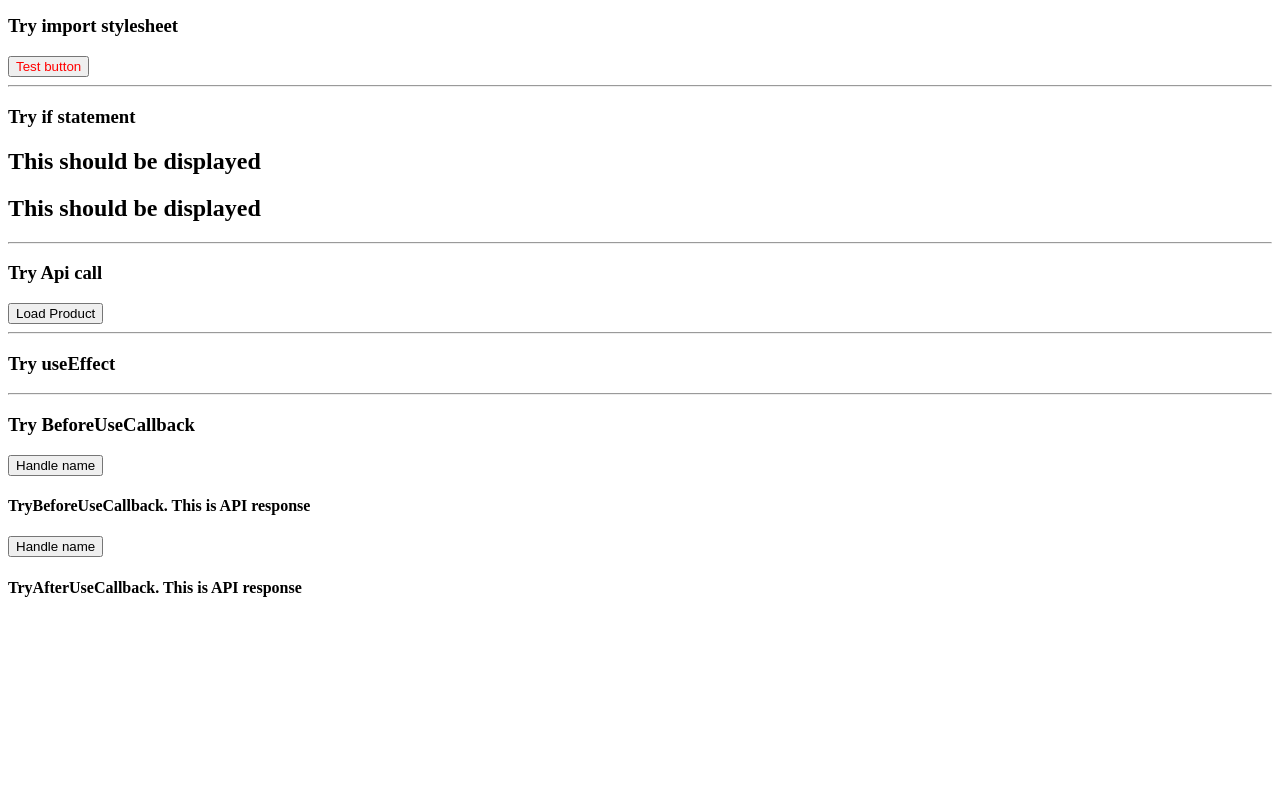
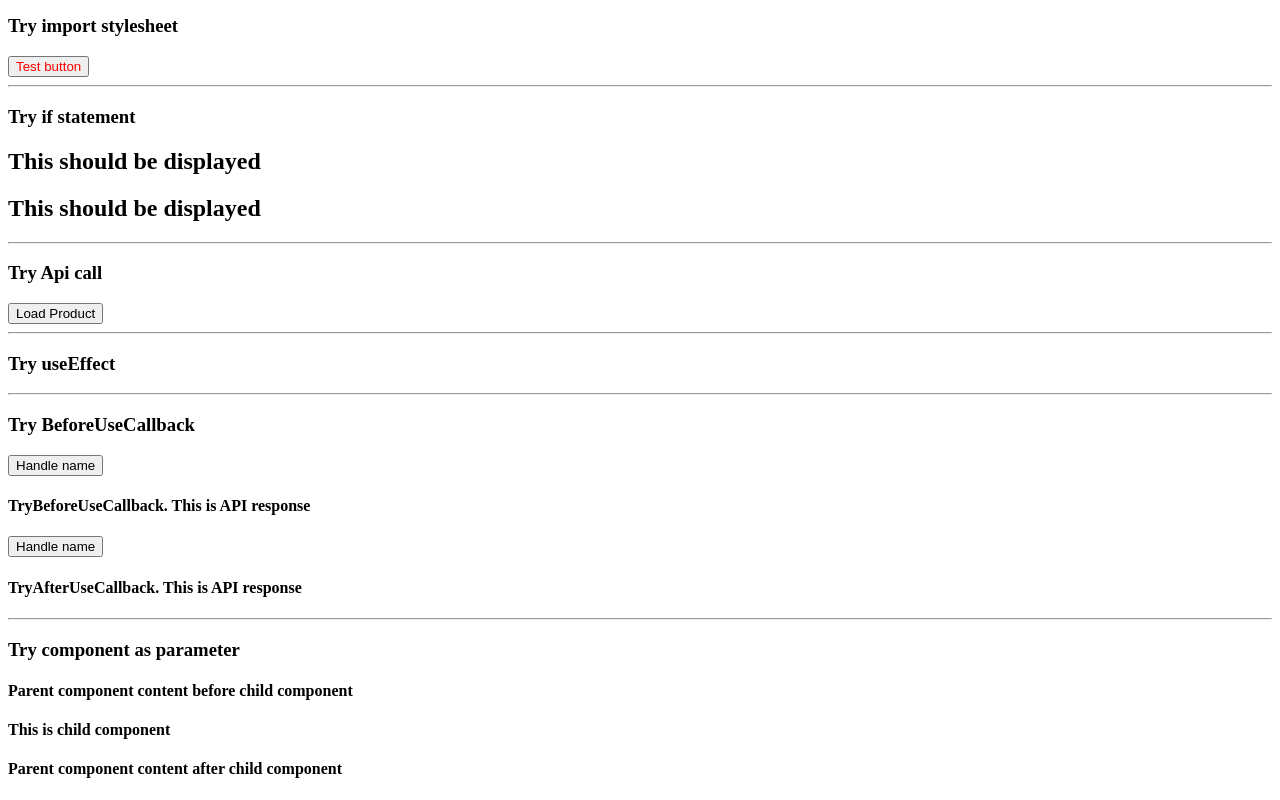
Before and after one commit to kihtov23/react-typescript, a React (Create React App) app in the folder app/: page / in a window 1280 px wide. Shown: the part 274-1074 px from the top of the page. Before the commit the page ends 892 px from the top, so only its background shows below. Built offline with nearby package versions, Linux system fonts and the light colour scheme; no server answers.

Commit message:
renaming

```diff
--- a/app/src/App.tsx
+++ b/app/src/App.tsx
@@ -9,6 +9,8 @@ import {
   TryAfterUseCallback,
   TryBeforeUseCallback,
 } from "./features/use-callback";
+import { TryParentComponent } from "./features/component-as-parameter/parent-component";
+import { TryChildComponent } from "./features/component-as-parameter/child-component";
 
 function App() {
   return (
@@ -36,6 +38,11 @@ function App() {
       <h3>Try BeforeUseCallback</h3>
       <TryBeforeUseCallback />
       <TryAfterUseCallback />
+      <hr />
+      <h3>Try component as parameter</h3>
+      <TryParentComponent>
+        <TryChildComponent />
+      </TryParentComponent>
     </>
   );
 }
--- /dev/null
+++ b/app/src/features/component-as-parameter/child-component.tsx
@@ -0,0 +1,9 @@
+import react from "react";
+
+export function TryChildComponent() {
+  return (
+    <>
+      <h4>This is child component</h4>
+    </>
+  );
+}
--- /dev/null
+++ b/app/src/features/component-as-parameter/parent-component.tsx
@@ -0,0 +1,15 @@
+import react from "react";
+
+interface ParentComponentProps {
+  children: React.ReactNode;
+}
+
+export function TryParentComponent(props: ParentComponentProps) {
+  return (
+    <>
+      <h4>Parent component content before child component</h4>
+      {props.children}
+      <h4>Parent component content after child component</h4>
+    </>
+  );
+}
--- a/app/src/features/use-callback.tsx
+++ b/app/src/features/use-callback.tsx
@@ -1,5 +1,5 @@
 //useCallback is used to cache a function definition between re-renders
-//usecase - when function is passed as a parameter
+//use case - when function is passed as a parameter
 import react, { useCallback, useEffect, useState } from "react";
 
 // this component demonstrates that when setState is called, then
--- a/app/src/features/use-effect.tsx
+++ b/app/src/features/use-effect.tsx
@@ -24,7 +24,8 @@ export function TryUseEffect() {
     setProduct(productResponse.data);
   }
 
-  //useEffect should be used when connect to some infrastructure (API call, timer etc, which reach does not handle)
+  //useEffect should be used when connect to some infrastructure like
+  // API call, timer etc, with data which React does not handle)
   useEffect(() => {
     loadProductAsync();
   }, []);
```
Also changed, not shown: 2 other files (tests, documents, lock files or other folders).
